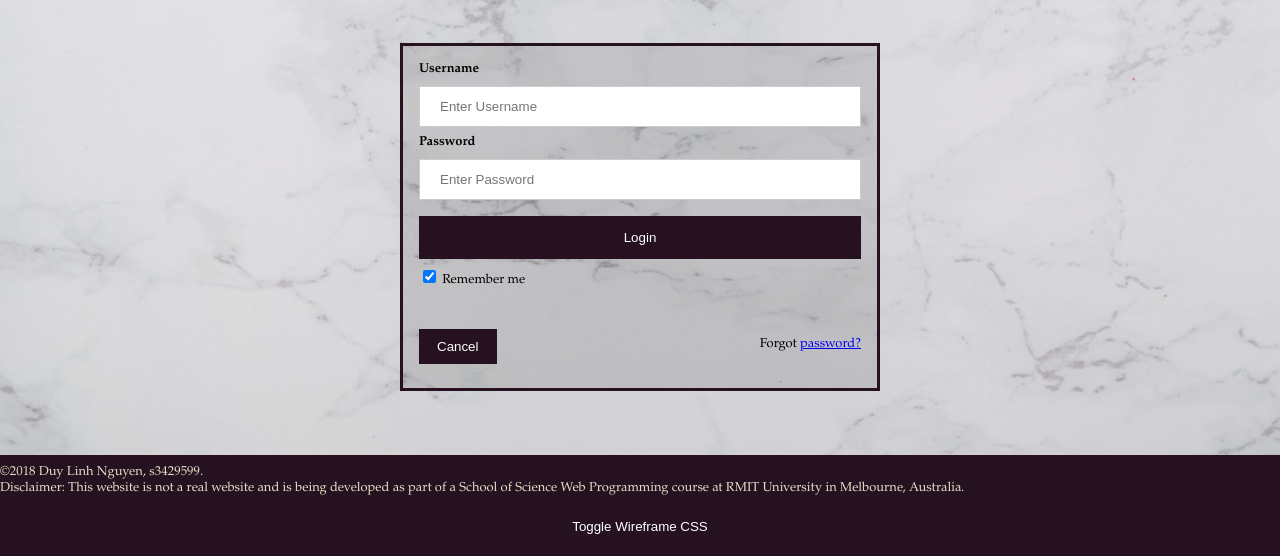
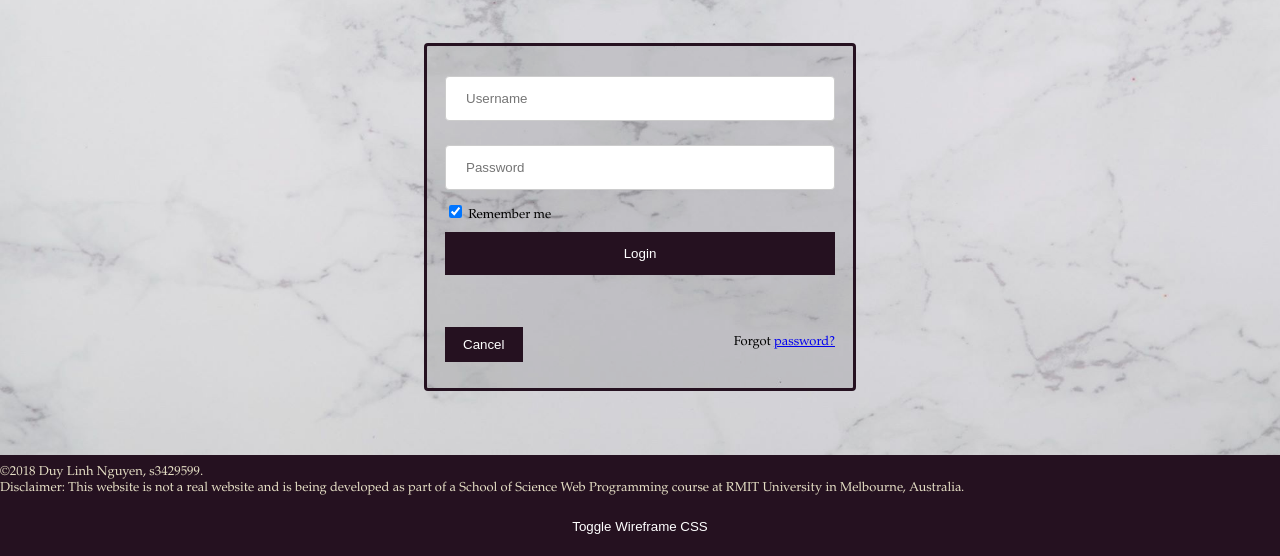
Before and after one commit to nugyn/msbstone-website, a PHP site: page /a2/login.php in a window 1280 px wide. Shown: the part 327-883 px from the top of the page. Run offline with PHP 8.4, Linux system fonts and the light colour scheme.

Commit message:
Login
Spacing,

location of remember me

border-radius of form container and input forms

```diff
--- a/wp/a2/css/style.css
+++ b/wp/a2/css/style.css
@@ -201,19 +201,21 @@ nav ul li a:hover {
 
 
 .grid .login{
-  width: 50%;
+  width: 45%;
   margin-left: auto;
   margin-right: auto;
 }
 form {
     border: 3px solid #251120;
+    border-radius: 4px;
 }
 
 
 input[type=text], input[type=password] {
     width: 100%;
-    padding: 12px 20px;
-    margin: 8px 0;
+    border-radius: 4px;
+    padding: 14px 20px;
+    margin: 12px 0;
     display: inline-block;
     border: 1px solid #ccc;
     box-sizing: border-box;
@@ -243,7 +245,7 @@ button:hover {
 
 
 .container {
-    padding: 16px;
+    padding: 18px;
     background: rgba(0, 0, 0, 0.1);
 
 }
--- a/wp/a2/login.php
+++ b/wp/a2/login.php
@@ -30,20 +30,20 @@
         <div class ="login">
         <form action="processing.php">
   <div class="container">
-    <label for="uname"><b>Username</b></label>
-    <input type="text" placeholder="Enter Username" name="uname" required>
+    <label for="uname"></label>
+    <input type="text" placeholder="Username" name="uname" required>
 
-    <label for="psw"><b>Password</b></label>
-    <input type="password" placeholder="Enter Password" name="psw" required>
-
-    <button type="submit">Login</button>
+    <label for="psw"></label>
+    <input type="password" placeholder="Password" name="psw" required>
     <label>
       <input type="checkbox" checked="checked" name="remember"> Remember me
     </label>
+    <button type="submit">Login</button>
+
   </div>
 
 
-  <div class="container" >
+  <div class="container">
     <button type="button" class="cancelbtn">Cancel</button>
     <span class="psw">Forgot <a href="#">password?</a></span>
   </div>
```
